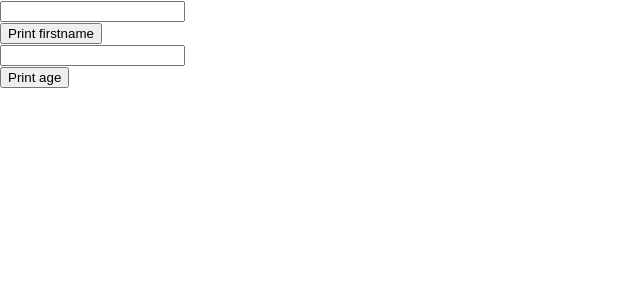
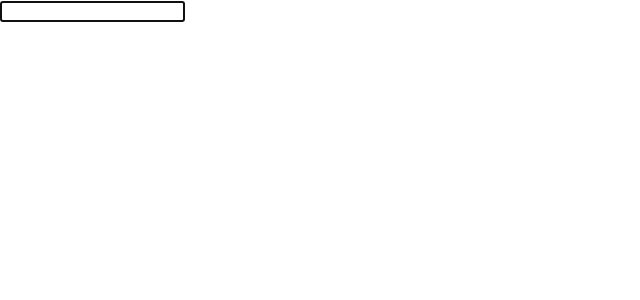
Before and after one commit to hayetmnasrighabri/les-hooks, a React (Create React App) app: page / in a window 1280 px wide. Shown: the top 300 px of the page, without its empty margins (0-640 px from the left). Built offline with nearby package versions, Linux system fonts and the light colour scheme.

Commit message:
UseRef exple5

```diff
--- a/src/App.js
+++ b/src/App.js
@@ -1,14 +1,15 @@
 import React from 'react'
+import { useEffect } from 'react'
 import { useRef } from 'react'
+
 function App() {
-  const firstname=useRef()
-  const age=useRef()
+    const inputRef= useRef(null)
+    useEffect(()=>{
+        inputRef.current.focus()
+    },[])
   return (
     <div>
-      <input type='text' ref={firstname} /><br/>
-      <button onClick={()=>console.log(firstname.current.value)}>Print firstname</button><br/>
-      <input type='number' ref={age} /><br/>
-      <button onClick={()=>console.log(age.current.value)}>Print age</button>
+      <input type='text' ref={inputRef}/>
     </div>
   )
 }
```
